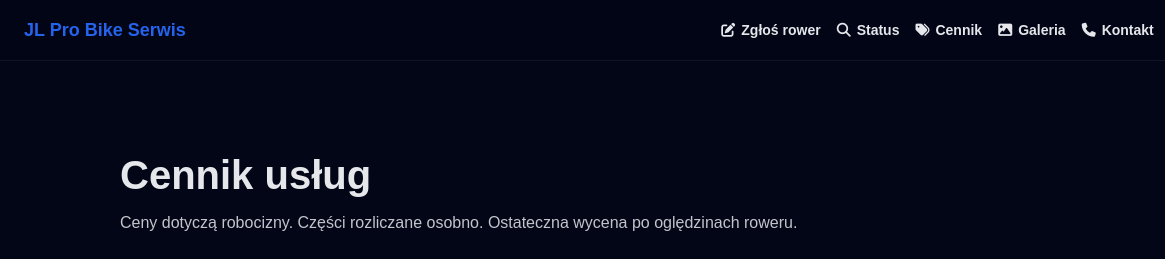
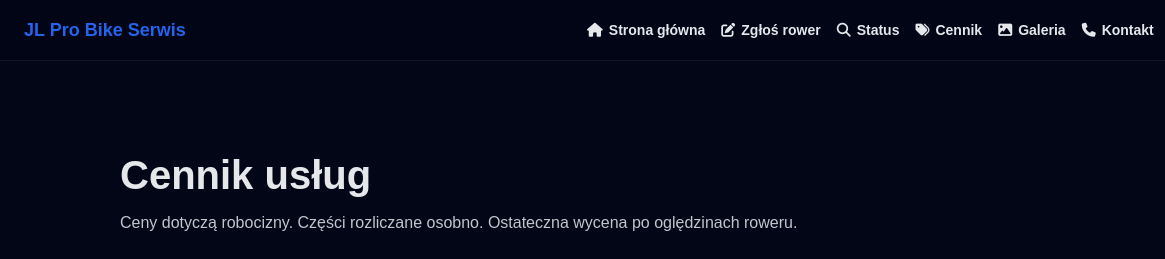
Before and after one commit to LukJe80/jlprobikeserwis, a plain HTML site: page panel/pricing.html in a window 1280 px wide. Shown: the top 259 px of the page, 0-1165 px from the left. Drawn offline with Linux system fonts and the light colour scheme.

Commit message:
Update pricing.html

```diff
--- a/panel/pricing.html
+++ b/panel/pricing.html
@@ -191,7 +191,7 @@
   <nav>
     <!-- (Jeśli nie chcesz domku – usuń tę linijkę) -->
     <!-- <a href="index.html"><i class="fa-solid fa-house"></i><span>Strona główna</span></a> -->
-
+    <a href="index.html"><i class="fa-solid fa-house"></i><span>Strona główna</span></a>
     <a href="order-online.html"><i class="fa-solid fa-pen-to-square"></i><span>Zgłoś rower</span></a>
     <a href="client.html"><i class="fa-solid fa-magnifying-glass"></i><span>Status</span></a>
     <a href="pricing.html"><i class="fa-solid fa-tags"></i><span>Cennik</span></a>
```
